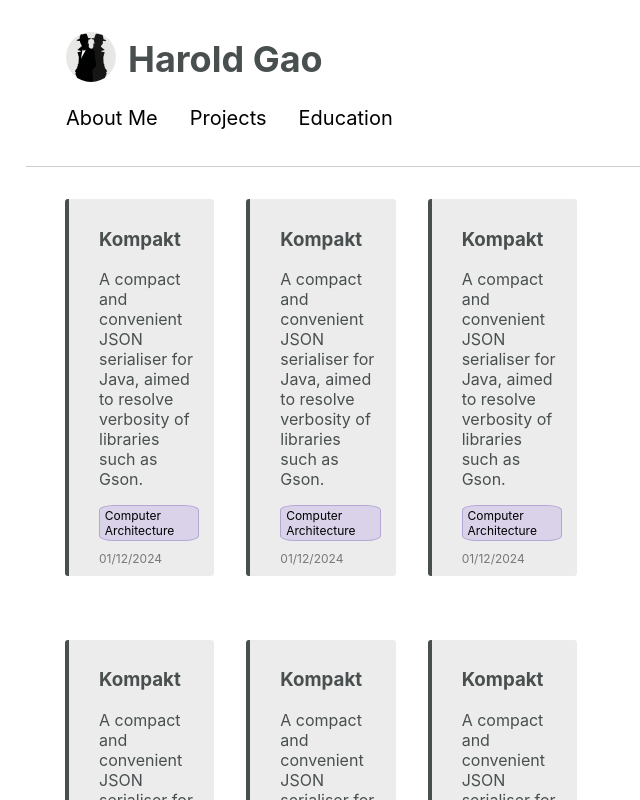
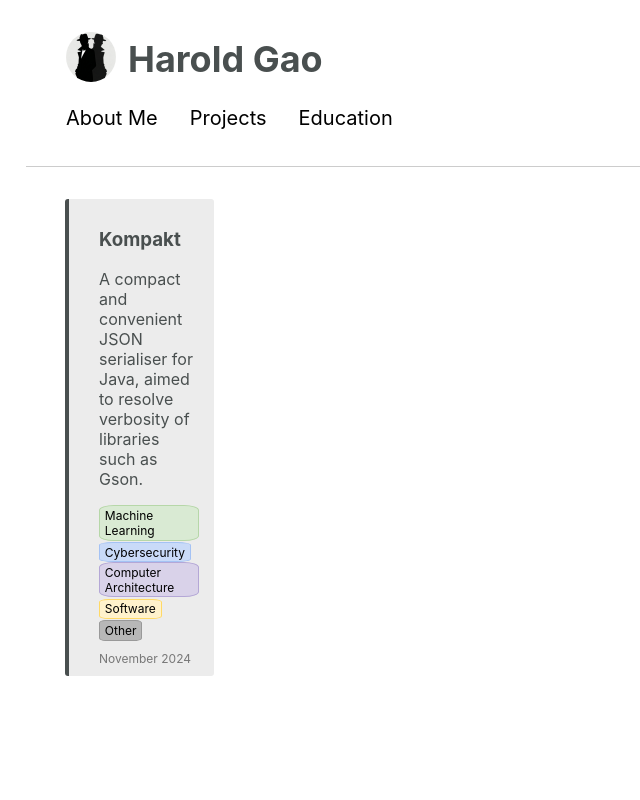
Before and after one commit to LaFriska/lafriska.github.io, a React (Create React App) app: page / in a window 1280 px wide. Both pictures are taken after a click on the element "Projects". Shown: the top 800 px of the page, without its empty margins (118-758 px from the left). Built offline with nearby package versions, Linux system fonts and the light colour scheme.

Commit message:
parameterised project

```diff
--- a/src/components/Project.tsx
+++ b/src/components/Project.tsx
@@ -2,7 +2,7 @@ import '../css/App.css';
 import ProjectTag from "./ProjectTag";
 import {TagColour} from "./ProjectTag";
 
-export default () => {
+export default ({name, description, date, tags}: { name: string, description: string, date: string, tags: string[] }) => {
 
     const containerStyle = {
         backgroundColor: 'var(--embed-gray)',
@@ -23,26 +23,57 @@ export default () => {
         color: 'var(--border-gray)'
     }
 
-    const tagContainerStyle = {
-
-    }
+    const tagContainerStyle = {}
 
     const tagListStyle = {
         display: 'flex'
     }
 
-    return (
+    return ( //A compact and convenient JSON serialiser for Java, aimed to resolve verbosity of libraries such as Gson.
         <div style={containerStyle}>
             <div style={textContainerStyle}>
-                <h3 className={'projectText'}>Kompakt</h3>
-                <p>A compact and convenient JSON serialiser for Java, aimed to resolve verbosity of libraries such as Gson.</p>
+                <h3 className={'projectText'}>{name}</h3>
+                <p> {description} </p>
                 <div style={tagContainerStyle}>
-                    <ProjectTag colour={TagColour.Purple}>Computer Architecture</ProjectTag>
+                    {createTags(tags)}
                 </div>
                 <div style={footerStyle}>
-                    01/12/2024
+                    {date}
                 </div>
             </div>
         </div>
     )
 }
+
+
+function createTags(types: string[]) {
+    return (
+        <div className="tagContainer">
+            {types.map((type, index) => (
+                <span style={{marginRight: '0.25rem', marginBottom: '0.25rem'}} key={index}>{createTag(type)}</span>
+            ))}
+        </div>
+    );
+}
+
+
+function createTag(type: string) {
+
+    type = type.toLowerCase();
+
+    switch (type) {
+        case "se":
+            return <ProjectTag colour={TagColour.Yellow}>Software</ProjectTag>;
+        case "ca":
+            return <ProjectTag colour={TagColour.Purple}>Computer Architecture</ProjectTag>;
+        case "cs":
+            return <ProjectTag colour={TagColour.Blue}>Cybersecurity</ProjectTag>;
+        case "ml":
+            return <ProjectTag colour={TagColour.Green}>Machine Learning</ProjectTag>;
+        case "re":
+            return <ProjectTag colour={TagColour.Red}>Research</ProjectTag>;
+        default:
+            return <ProjectTag colour={TagColour.Gray}>Other</ProjectTag>;
+    }
+
+}
--- a/src/components/Projects.tsx
+++ b/src/components/Projects.tsx
@@ -13,14 +13,10 @@ export default () => {
 
     return (
         <div className={'page'} style={style}>
-            <Project />
-            <Project />
-            <Project />
-            <Project />
-            <Project />
-            <Project />
-            <Project />
-            <Project />
+            <Project name={'Kompakt'}
+                     description={'A compact and convenient JSON serialiser for Java, aimed to resolve verbosity of libraries such as Gson.'}
+                     date={'November 2024'}
+                     tags={['ml', 'cs', 'ca', 'se', 'asda']} />
         </div>
     )
 }
```
